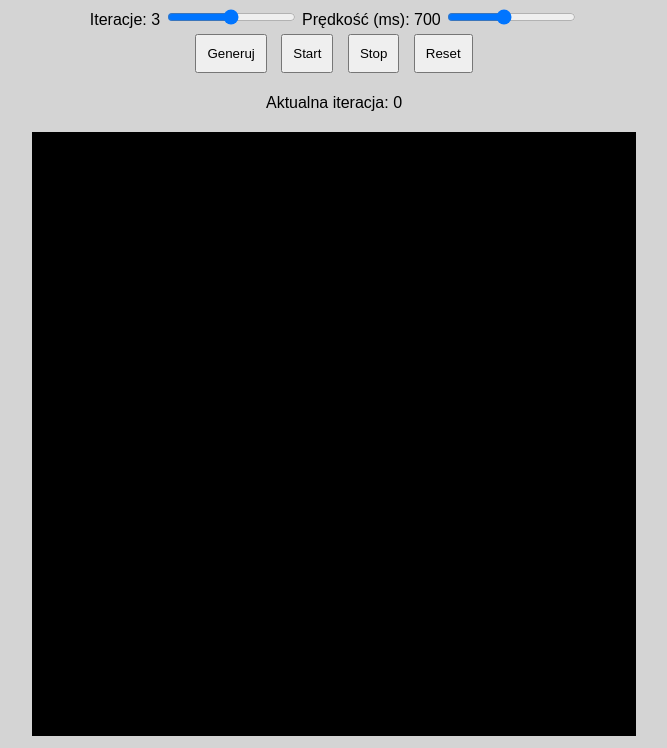
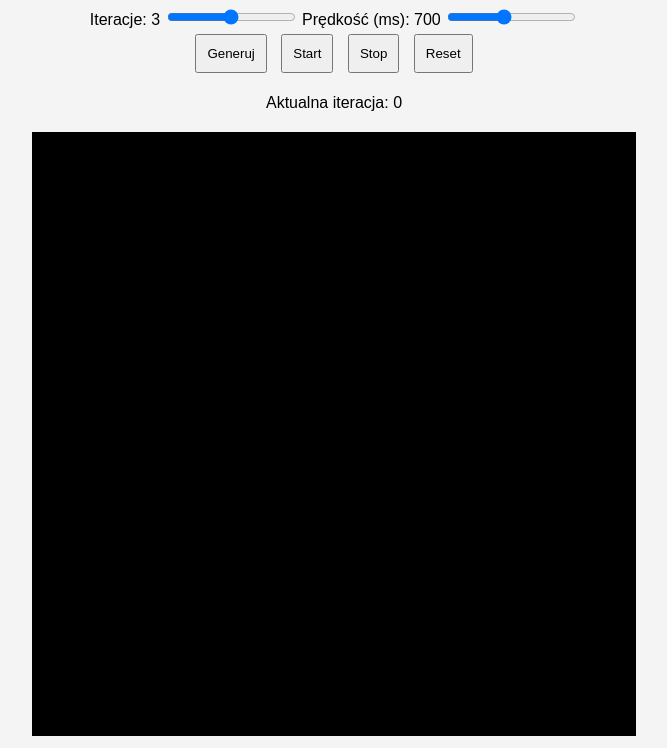
Before and after one commit to Radek169/sierpinski-carpet-project, a plain HTML site: page frontend/index.html in a window 1280 px wide. Shown: the part 73-821 px from the top of the page, without its empty margins (306-973 px from the left). Drawn offline with Linux system fonts and the light colour scheme.

Commit message:
Zmieniono kolor tła na biały

```diff
--- a/frontend/style.css
+++ b/frontend/style.css
@@ -1,7 +1,7 @@
 body {
   font-family: Arial;
   text-align: center;
-  background: #D4D4D4;
+  background: #f4f4f4;
 }
 
 .controls {
```
